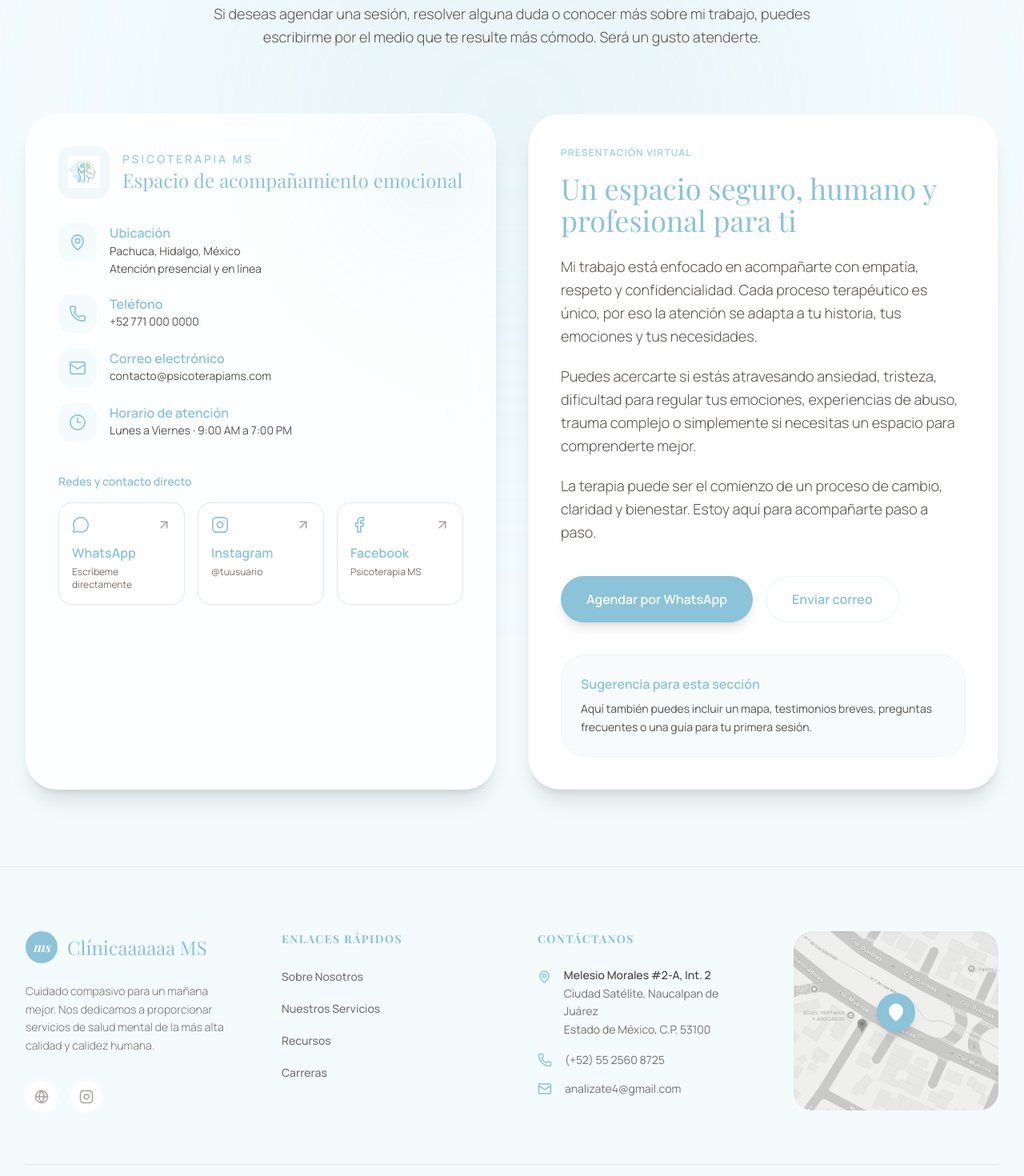
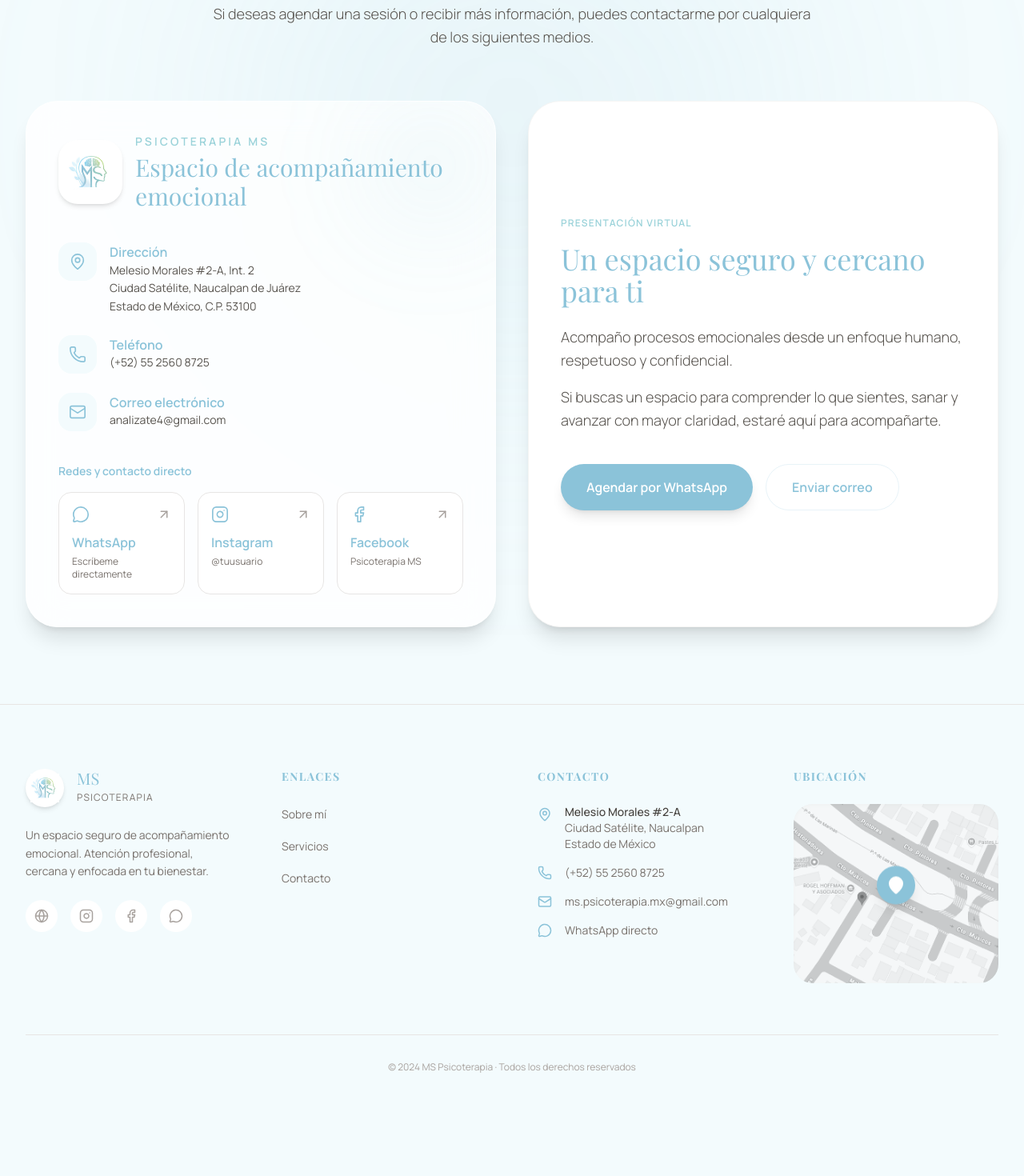
Before and after one commit to Elliotxxx/demo-1, a React (Vite) app: page / in a window 1280 px wide. Shown: the part 4680-6150 px from the top of the page at 80% size. After the commit the page ends 6062 px from the top, so only its background shows below. Built offline with nearby package versions, Linux system fonts and the light colour scheme; a web font is replaced by a local one.

Commit message:
Cambios 90%

```diff
--- a/components/Contact.tsx
+++ b/components/Contact.tsx
@@ -3,22 +3,24 @@ import {
   MapPin,
   Phone,
   Mail,
-  Clock3,
   Instagram,
   Facebook,
   MessageCircle,
   ArrowUpRight,
 } from "lucide-react";
-import acuaazul from "../assets/LOGO_MS (1).svg";
+import logo from "../assets/LOGO_MS (1).svg";
 
 const Contact: React.FC = () => {
   return (
-    <section id="contacto" className="py-24 bg-background-light relative overflow-hidden">
+    <section
+      id="contacto"
+      className="py-24 bg-background-light relative overflow-hidden"
+    >
       <div className="absolute inset-0 bg-pattern pointer-events-none"></div>
       <div className="absolute top-0 left-1/2 -translate-x-1/2 w-[700px] h-[700px] bg-primary/10 blur-[140px] rounded-full pointer-events-none"></div>
 
       <div className="relative max-w-7xl mx-auto px-4 sm:px-6 lg:px-8">
-        <div className="text-center max-w-3xl mx-auto mb-20">
+        <div className="text-center max-w-3xl mx-auto mb-16">
           <span className="text-secondary font-bold tracking-widest uppercase text-xs mb-4 block">
             Contacto
           </span>
@@ -28,46 +30,50 @@ const Contact: React.FC = () => {
           </h2>
 
           <p className="text-lg text-stone-600 font-light leading-relaxed">
-            Si deseas agendar una sesión, resolver alguna duda o conocer más
-            sobre mi trabajo, puedes escribirme por el medio que te resulte más
-            cómodo. Será un gusto atenderte.
+            Si deseas agendar una sesión o recibir más información, puedes
+            contactarme por cualquiera de los siguientes medios.
           </p>
         </div>
 
         <div className="grid lg:grid-cols-2 gap-10 items-stretch">
+          {/* Tarjeta izquierda */}
           <div className="relative bg-white/80 backdrop-blur-xl rounded-[2.5rem] border border-white/60 shadow-xl p-8 md:p-10 overflow-hidden">
             <div className="absolute top-0 right-0 w-40 h-40 bg-primary/10 blur-3xl rounded-full"></div>
 
-            <div className="flex items-center gap-4 mb-8">
-              <div className="w-16 h-16 rounded-2xl bg-sage-light/70 flex items-center justify-center shadow-sm">
+            {/* Encabezado con logo */}
+            <div className="flex items-center gap-4 mb-10">
+              <div className="w-20 h-20 rounded-3xl bg-white shadow-md flex items-center justify-center p-3 shrink-0">
                 <img
-                  src={acuaazul}
+                  src={logo}
                   alt="Psicoterapia MS"
-                  className="w-10 h-10 object-contain"
+                  className="w-full h-full object-contain"
                 />
               </div>
 
-              <div>
-                <p className="text-sm uppercase tracking-[0.2em] text-secondary font-bold">
+              <div className="min-w-0">
+                <p className="text-sm uppercase tracking-[0.22em] text-secondary font-bold mb-1">
                   Psicoterapia MS
                 </p>
-                <h3 className="text-2xl font-serif text-primary">
+                <h3 className="text-2xl md:text-3xl font-serif text-primary leading-tight">
                   Espacio de acompañamiento emocional
                 </h3>
               </div>
             </div>
 
-            <div className="space-y-5 text-stone-700">
+            {/* Información */}
+            <div className="space-y-6 text-stone-700">
               <div className="flex items-start gap-4">
                 <div className="w-12 h-12 rounded-2xl bg-background-light flex items-center justify-center text-primary shrink-0">
                   <MapPin size={22} strokeWidth={1.8} />
                 </div>
                 <div>
-                  <p className="font-semibold text-primary">Ubicación</p>
-                  <p className="text-sm leading-relaxed text-stone-600">
-                    Pachuca, Hidalgo, México
+                  <p className="font-semibold text-primary">Dirección</p>
+                  <p className="text-sm text-stone-600 leading-relaxed">
+                    Melesio Morales #2-A, Int. 2
                     <br />
-                    Atención presencial y en línea
+                    Ciudad Satélite, Naucalpan de Juárez
+                    <br />
+                    Estado de México, C.P. 53100
                   </p>
                 </div>
               </div>
@@ -78,7 +84,7 @@ const Contact: React.FC = () => {
                 </div>
                 <div>
                   <p className="font-semibold text-primary">Teléfono</p>
-                  <p className="text-sm text-stone-600">+52 771 000 0000</p>
+                  <p className="text-sm text-stone-600">(+52) 55 2560 8725</p>
                 </div>
               </div>
 
@@ -88,23 +94,12 @@ const Contact: React.FC = () => {
                 </div>
                 <div>
                   <p className="font-semibold text-primary">Correo electrónico</p>
-                  <p className="text-sm text-stone-600">contacto@psicoterapiams.com</p>
-                </div>
-              </div>
-
-              <div className="flex items-start gap-4">
-                <div className="w-12 h-12 rounded-2xl bg-background-light flex items-center justify-center text-primary shrink-0">
-                  <Clock3 size={22} strokeWidth={1.8} />
-                </div>
-                <div>
-                  <p className="font-semibold text-primary">Horario de atención</p>
-                  <p className="text-sm text-stone-600">
-                    Lunes a Viernes · 9:00 AM a 7:00 PM
-                  </p>
+                  <p className="text-sm text-stone-600">analizate4@gmail.com</p>
                 </div>
               </div>
             </div>
 
+            {/* Redes */}
             <div className="mt-10">
               <p className="text-sm font-semibold text-primary mb-4">
                 Redes y contacto directo
@@ -112,20 +107,26 @@ const Contact: React.FC = () => {
 
               <div className="grid sm:grid-cols-3 gap-4">
                 <a
-                  href="https://wa.me/527710000000"
+                  href="https://wa.me/525525608725"
                   target="_blank"
                   rel="noreferrer"
                   className="group rounded-2xl border border-stone-200 bg-white p-4 hover:shadow-lg transition-all"
                 >
                   <div className="flex items-center justify-between mb-3">
-                    <MessageCircle className="text-primary" size={22} strokeWidth={1.8} />
+                    <MessageCircle
+                      className="text-primary"
+                      size={22}
+                      strokeWidth={1.8}
+                    />
                     <ArrowUpRight
                       size={18}
                       className="text-stone-400 group-hover:text-primary transition-colors"
                     />
                   </div>
                   <p className="font-semibold text-primary">WhatsApp</p>
-                  <p className="text-xs text-stone-500 mt-1">Escríbeme directamente</p>
+                  <p className="text-xs text-stone-500 mt-1">
+                    Escríbeme directamente
+                  </p>
                 </a>
 
                 <a
@@ -135,7 +136,11 @@ const Contact: React.FC = () => {
                   className="group rounded-2xl border border-stone-200 bg-white p-4 hover:shadow-lg transition-all"
                 >
                   <div className="flex items-center justify-between mb-3">
-                    <Instagram className="text-primary" size={22} strokeWidth={1.8} />
+                    <Instagram
+                      className="text-primary"
+                      size={22}
+                      strokeWidth={1.8}
+                    />
                     <ArrowUpRight
                       size={18}
                       className="text-stone-400 group-hover:text-primary transition-colors"
@@ -152,7 +157,11 @@ const Contact: React.FC = () => {
                   className="group rounded-2xl border border-stone-200 bg-white p-4 hover:shadow-lg transition-all"
                 >
                   <div className="flex items-center justify-between mb-3">
-                    <Facebook className="text-primary" size={22} strokeWidth={1.8} />
+                    <Facebook
+                      className="text-primary"
+                      size={22}
+                      strokeWidth={1.8}
+                    />
                     <ArrowUpRight
                       size={18}
                       className="text-stone-400 group-hover:text-primary transition-colors"
@@ -165,38 +174,31 @@ const Contact: React.FC = () => {
             </div>
           </div>
 
-          <div className="bg-white rounded-[2.5rem] shadow-xl border border-stone-100 p-8 md:p-10">
+          {/* Tarjeta derecha */}
+          <div className="bg-white rounded-[2.5rem] shadow-xl border border-stone-100 p-8 md:p-10 flex flex-col justify-center">
             <span className="text-secondary font-bold tracking-widest uppercase text-xs mb-4 block">
               Presentación virtual
             </span>
 
             <h3 className="text-3xl md:text-4xl font-serif text-primary mb-6 leading-tight">
-              Un espacio seguro, humano y profesional para ti
+              Un espacio seguro y cercano para ti
             </h3>
 
-            <div className="space-y-5 text-stone-600 font-light leading-relaxed text-lg">
+            <div className="space-y-4 text-stone-600 font-light leading-relaxed text-lg">
               <p>
-                Mi trabajo está enfocado en acompañarte con empatía, respeto y
-                confidencialidad. Cada proceso terapéutico es único, por eso la
-                atención se adapta a tu historia, tus emociones y tus necesidades.
+                Acompaño procesos emocionales desde un enfoque humano,
+                respetuoso y confidencial.
               </p>
 
               <p>
-                Puedes acercarte si estás atravesando ansiedad, tristeza,
-                dificultad para regular tus emociones, experiencias de abuso,
-                trauma complejo o simplemente si necesitas un espacio para
-                comprenderte mejor.
-              </p>
-
-              <p>
-                La terapia puede ser el comienzo de un proceso de cambio,
-                claridad y bienestar. Estoy aquí para acompañarte paso a paso.
+                Si buscas un espacio para comprender lo que sientes, sanar y
+                avanzar con mayor claridad, estaré aquí para acompañarte.
               </p>
             </div>
 
             <div className="mt-10 flex flex-col sm:flex-row gap-4">
               <a
-                href="https://wa.me/527710000000"
+                href="https://wa.me/525525608725"
                 target="_blank"
                 rel="noreferrer"
                 className="inline-flex items-center justify-center rounded-full bg-primary text-white px-8 py-4 font-semibold shadow-lg hover:shadow-xl hover:-translate-y-0.5 transition-all"
@@ -205,21 +207,11 @@ const Contact: React.FC = () => {
               </a>
 
               <a
-                href="mailto:contacto@psicoterapiams.com"
+                href="mailto:analizate4@gmail.com"
                 className="inline-flex items-center justify-center rounded-full border border-primary/20 text-primary px-8 py-4 font-semibold hover:bg-primary/5 transition-all"
               >
                 Enviar correo
               </a>
-            </div>
-
-            <div className="mt-10 rounded-[2rem] bg-sage-light/40 border border-primary/10 p-6">
-              <p className="text-primary font-semibold mb-2">
-                Sugerencia para esta sección
-              </p>
-              <p className="text-sm text-stone-600 leading-relaxed">
-                Aquí también puedes incluir un mapa, testimonios breves,
-                preguntas frecuentes o una guía para tu primera sesión.
-              </p>
             </div>
           </div>
         </div>
--- a/components/Footer.tsx
+++ b/components/Footer.tsx
@@ -1,81 +1,183 @@
+import React from 'react';
+import {
+  MapPin,
+  Phone,
+  Mail,
+  Globe,
+  Instagram,
+  Facebook,
+  MessageCircle
+} from 'lucide-react';
 
-import React from 'react';
-import { MapPin, Phone, Mail, Globe, Instagram } from 'lucide-react';
 import ubi from "../assets/ubi.png";
+import logo from "../assets/LOGO_MS (1).svg";
 
 const Footer: React.FC = () => {
   return (
     <footer className="bg-background-light border-t border-stone-200 pt-20 pb-10">
+
       <div className="max-w-7xl mx-auto px-4 sm:px-6 lg:px-8">
+
+        {/* GRID PRINCIPAL */}
         <div className="grid grid-cols-1 md:grid-cols-2 lg:grid-cols-4 gap-16 mb-16">
-          {/* Brand Info */}
+
+          {/* 🔵 BRAND */}
           <div className="flex flex-col gap-6">
-            <div className="flex items-center gap-3">
-              <div className="w-10 h-10 bg-primary rounded-full flex items-center justify-center text-white">
-                <span className="font-serif italic font-bold">ms</span>
+
+            <div className="flex items-center gap-4">
+              <div className="w-12 h-12 rounded-full flex items-center justify-center bg-white shadow-md">
+                <img
+                  src={logo}
+                  alt="MS Psicoterapia"
+                  className="w-9 h-9 object-contain"
+                />
               </div>
-              <span className="text-2xl font-serif text-primary">Clínicaaaaaa MS</span>
-            </div>
-            <p className="text-stone-500 text-sm leading-relaxed font-light">
-              Cuidado compasivo para un mañana mejor. Nos dedicamos a proporcionar servicios de salud mental de la más alta calidad y calidez humana.
-            </p>
-            <div className="flex gap-4 mt-2">
-              <a href="#" className="w-10 h-10 rounded-full bg-white flex items-center justify-center text-stone-400 hover:text-primary hover:shadow-md transition-all">
-                <Globe size={18} />
-              </a>
-              <a href="#" className="w-10 h-10 rounded-full bg-white flex items-center justify-center text-stone-400 hover:text-primary hover:shadow-md transition-all">
-                <Instagram size={18} />
-              </a>
+
+              <div>
+                <span className="text-xl font-serif text-primary block leading-none">
+                  MS
+                </span>
+                <span className="text-xs tracking-widest text-stone-500 uppercase">
+                  Psicoterapia
+                </span>
               </div>
             </div>
 
-          {/* Links */}
-          <div>
-            <h4 className="text-sm font-bold uppercase tracking-widest text-primary mb-6">Enlaces Rápidos</h4>
-            <ul className="flex flex-col gap-4">
-              <li><a className="text-stone-500 hover:text-primary text-sm font-medium transition-colors" href="#">Sobre Nosotros</a></li>
-              <li><a className="text-stone-500 hover:text-primary text-sm font-medium transition-colors" href="#">Nuestros Servicios</a></li>
-              <li><a className="text-stone-500 hover:text-primary text-sm font-medium transition-colors" href="#">Recursos</a></li>
-              <li><a className="text-stone-500 hover:text-primary text-sm font-medium transition-colors" href="#">Carreras</a></li>
-            </ul>
+            <p className="text-stone-500 text-sm leading-relaxed">
+              Un espacio seguro de acompañamiento emocional. Atención profesional,
+              cercana y enfocada en tu bienestar.
+            </p>
+
+            {/* REDES */}
+            <div className="flex gap-4">
+
+              <a
+                href="https://msdemo1.netlify.app"
+                target="_blank"
+                className="w-10 h-10 rounded-full bg-white flex items-center justify-center text-stone-400 hover:text-primary hover:shadow-md transition"
+              >
+                <Globe size={18} />
+              </a>
+
+              <a
+                href="https://instagram.com/"
+                target="_blank"
+                className="w-10 h-10 rounded-full bg-white flex items-center justify-center text-stone-400 hover:text-primary hover:shadow-md transition"
+              >
+                <Instagram size={18} />
+              </a>
+
+              <a
+                href="https://facebook.com/"
+                target="_blank"
+                className="w-10 h-10 rounded-full bg-white flex items-center justify-center text-stone-400 hover:text-primary hover:shadow-md transition"
+              >
+                <Facebook size={18} />
+              </a>
+
+              <a
+                href="https://wa.me/525525608725?text=Hola,%20me%20gustaría%20recibir%20más%20información%20sobre%20las%20sesiones%20de%20psicoterapia"
+                target="_blank"
+                className="w-10 h-10 rounded-full bg-white flex items-center justify-center text-stone-400 hover:text-primary hover:shadow-md transition"
+              >
+                <MessageCircle size={18} />
+              </a>
+
+            </div>
           </div>
 
-          {/* Contact */}
+          {/* 🔗 LINKS */}
           <div>
-            <h4 className="text-sm font-bold uppercase tracking-widest text-primary mb-6">Contáctanos</h4>
+            <h4 className="text-sm font-bold uppercase tracking-widest text-primary mb-6">
+              Enlaces
+            </h4>
+
             <ul className="flex flex-col gap-4">
-              <li className="flex items-start gap-4 text-stone-500 text-sm group">
-  <MapPin size={18} className="text-primary mt-1 group-hover:scale-110 transition-transform" />
-  <div className="flex flex-col leading-relaxed">
-    <span className="font-medium text-stone-700">Melesio Morales #2-A, Int. 2</span>
-    <span>Ciudad Satélite, Naucalpan de Juárez</span>
-    <span>Estado de México, C.P. 53100</span>
-  </div>
+              <li>
+                <a href="#nosotros" className="text-stone-500 hover:text-primary text-sm transition">
+                  Sobre mí
+                </a>
               </li>
-              <li className="flex items-center gap-4 text-stone-500 text-sm group">
-                <Phone size={18} className="text-primary group-hover:scale-110 transition-transform" />
-                <span>(+52) 55 2560 8725</span>
+              <li>
+                <a href="#servicios" className="text-stone-500 hover:text-primary text-sm transition">
+                  Servicios
+                </a>
               </li>
-              <li className="flex items-center gap-4 text-stone-500 text-sm group">
-                <Mail size={18} className="text-primary group-hover:scale-110 transition-transform" />
-                <span>analizate4@gmail.com</span>
+              <li>
+                <a href="#contacto" className="text-stone-500 hover:text-primary text-sm transition">
+                  Contacto
+                </a>
               </li>
             </ul>
           </div>
 
+          {/* 📞 CONTACTO */}
+          <div>
+            <h4 className="text-sm font-bold uppercase tracking-widest text-primary mb-6">
+              Contacto
+            </h4>
+
+            <ul className="flex flex-col gap-4 text-sm text-stone-500">
+
+              <li className="flex gap-4">
+                <MapPin size={18} className="text-primary mt-1" />
+                <div>
+                  <p className="text-stone-700 font-medium">
+                    Melesio Morales #2-A
+                  </p>
+                  <p>Ciudad Satélite, Naucalpan</p>
+                  <p>Estado de México</p>
+                </div>
+              </li>
+
+              <li className="flex gap-4 items-center">
+                <Phone size={18} className="text-primary" />
+                <a href="tel:+525525608725" className="hover:text-primary">
+                  (+52) 55 2560 8725
+                </a>
+              </li>
+
+              <li className="flex gap-4 items-center">
+                <Mail size={18} className="text-primary" />
+                <a
+                  href="mailto:ms.psicoterapia.mx@gmail.com"
+                  className="hover:text-primary break-all"
+                >
+                  ms.psicoterapia.mx@gmail.com
+                </a>
+              </li>
+
+              <li className="flex gap-4 items-center">
+                <MessageCircle size={18} className="text-primary" />
+                <a
+                  href="https://wa.me/525525608725?text=Hola,%20me%20gustaría%20recibir%20información"
+                  target="_blank"
+                  className="hover:text-primary"
+                >
+                  WhatsApp directo
+                </a>
+              </li>
+
+            </ul>
+          </div>
+
+          {/* 📍 MAPA */}
+          <div>
+            <h4 className="text-sm font-bold uppercase tracking-widest text-primary mb-6">
+              Ubicación
+            </h4>
+
             <a
               href="https://maps.app.goo.gl/JMDKhMkEAiPPxgqS6?g_st=ic"
               target="_blank"
-  rel="noopener noreferrer"
-  className="block w-full h-56 rounded-3xl overflow-hidden bg-stone-200 relative shadow-inner group cursor-pointer transform hover:scale-[1.02] transition"
+              className="block w-full h-56 rounded-3xl overflow-hidden relative shadow-inner group hover:scale-[1.02] transition"
             >
               <img
                 src={ubi}
-  alt="Ubicación"
-  className="w-full h-full object-cover opacity-60 grayscale group-hover:grayscale-0 transition-all duration-700"
+                className="w-full h-full object-cover opacity-70 grayscale group-hover:grayscale-0 transition"
               />
 
-  <div className="absolute inset-0 flex items-center justify-center pointer-events-none">
+              <div className="absolute inset-0 flex items-center justify-center">
                 <div className="bg-primary text-white p-3 rounded-full shadow-lg animate-bounce">
                   <MapPin size={24} fill="currentColor" />
                 </div>
@@ -83,13 +185,13 @@ const Footer: React.FC = () => {
             </a>
           </div>
 
-        <div className="border-t border-stone-200 pt-10 flex flex-col md:flex-row justify-between items-center gap-6">
-          <p className="text-stone-400 text-xs">© 2024 Clínica de Psicoterapia MS. Todos los derechos reservados.</p>
-          <div className="flex gap-8">
-            <a className="text-stone-400 hover:text-primary text-xs font-medium transition-colors" href="#">Política de Privacidad</a>
-            <a className="text-stone-400 hover:text-primary text-xs font-medium transition-colors" href="#">Términos de Servicio</a>
         </div>
+
+        {/* 🔻 FOOTER FINAL */}
+        <div className="border-t border-stone-200 pt-8 text-center text-xs text-stone-400">
+          © 2024 MS Psicoterapia · Todos los derechos reservados
         </div>
+
       </div>
     </footer>
   );
```
Lines whose indentation alone changed are shown as unchanged.
